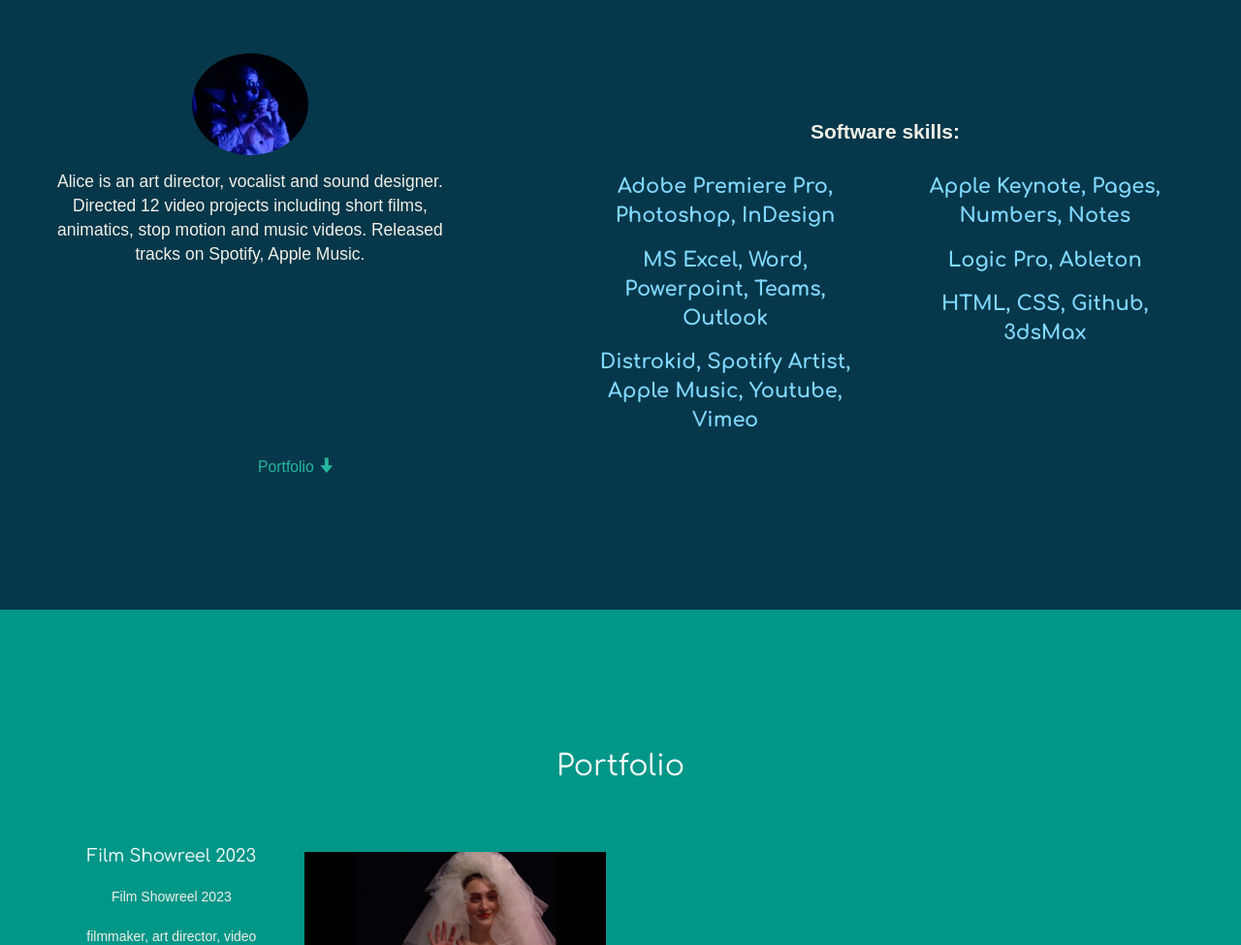
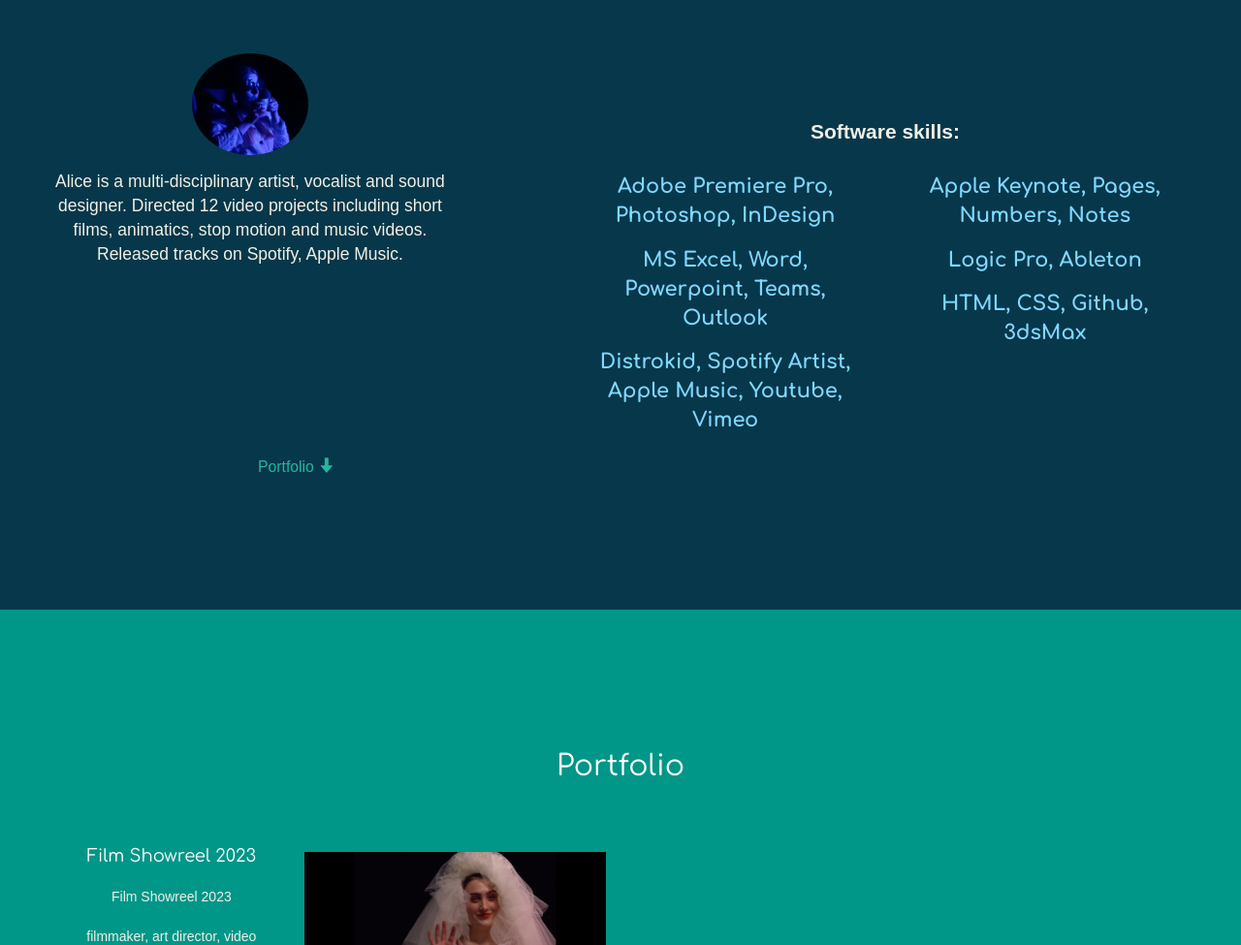
Before and after one commit to alicebe/portfolio, a plain HTML site: page index.html in a window 1280 px wide. Shown: the part 1045-2020 px from the top of the page at 97% size. Drawn offline with nearby package versions, Linux system fonts and the light colour scheme; a web font is replaced by a local one.

Commit message:
Intro modified

```diff
--- a/index.html
+++ b/index.html
@@ -65,7 +65,7 @@
       <div class="row">
         <div class="col-md-5 text-center about-info">
           <img class="img-circle text-center profile-img" src="profilephoto.png">
-          <p class="text-center"> Alice is an art director, vocalist and sound designer. Directed 12 video projects including short films, animatics, stop motion and music videos. Released tracks on Spotify, Apple Music. </div>
+          <p class="text-center"> Alice is a multi-disciplinary artist, vocalist and sound designer. Directed 12 video projects including short films, animatics, stop motion and music videos. Released tracks on Spotify, Apple Music. </div>
         <div class="col-md-7 about-tools">
           <p class="text-center">Software skills:</p>
           <div class="col-xs-6">
```
